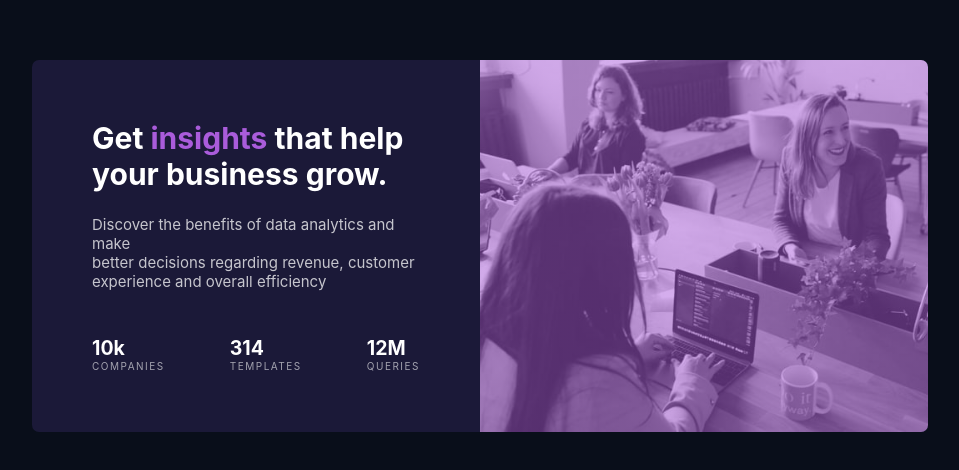
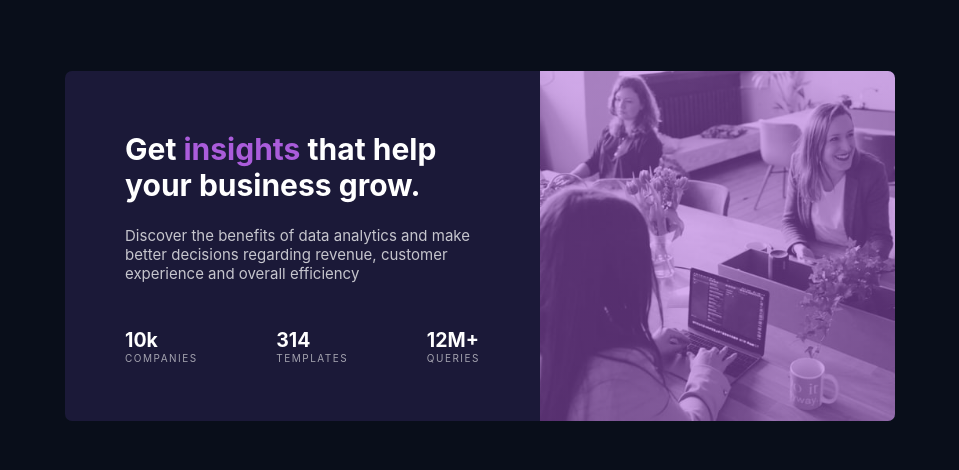
Before and after one commit to AdilsonJPB/Stats-preview-card-component, a plain HTML site: page index.html in a window 1280 px wide. Shown: the part 154-624 px from the top of the page, without its empty margins (160-1119 px from the left). Drawn offline with Linux system fonts and the light colour scheme.

Commit message:
real final

```diff
--- a/index.html
+++ b/index.html
@@ -25,7 +25,7 @@
                 <div class="name">templates</div>
               </div><!--templates-->
               <div class="queries">
-                <div class="number">12M</div>
+                <div class="number">12M+</div>
                 <div class="name">queries</div>
               </div><!--queries-->
             </div><!--stats-->
--- a/styles.css
+++ b/styles.css
@@ -1,7 +1,6 @@
 * {
     margin: 0;
     padding: 0;
-    box-sizing: border-box;
     font-size: 15px;
     font-family: "Inter", sans-serif;
 }
@@ -19,7 +18,6 @@
 }
 
 .container {
-    width: 100vw;
     height: 100vh;
     background: var(--main-bg);
     color: white;
@@ -29,7 +27,9 @@
 }
 
 .card {
-    width: 70vw;
+    width: 830px;
+    min-width: 830;
+    height: 350px;
     background: var(--card-bg);
     border-radius: 7px;
     display: flex;
```
